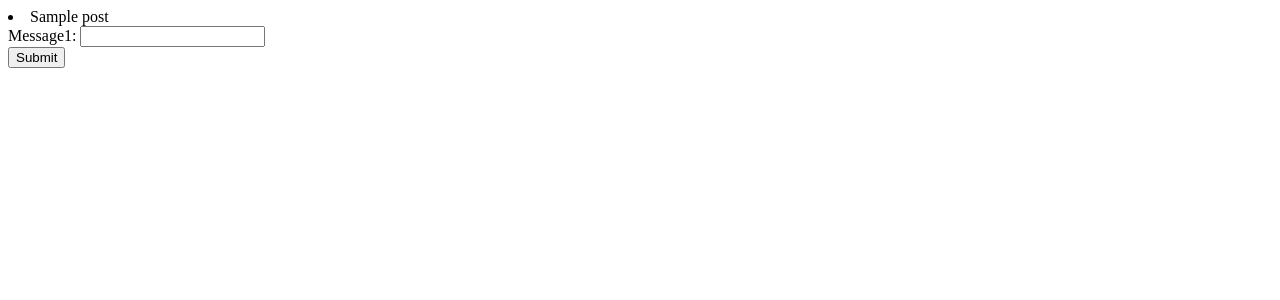
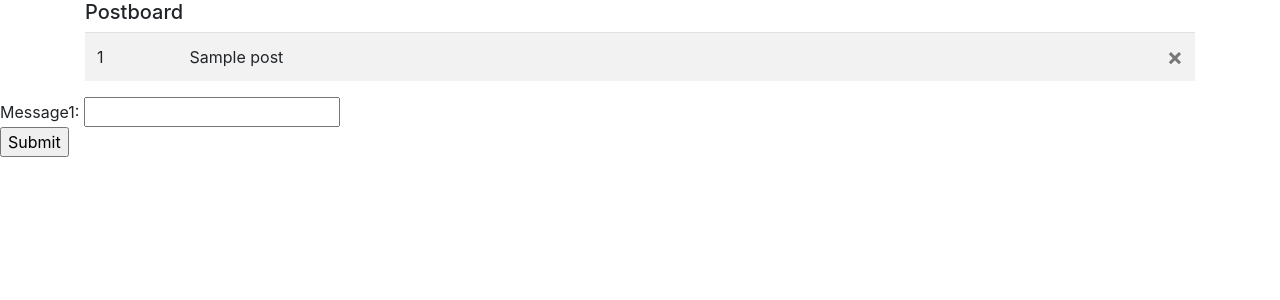
Before and after one commit to txf0990/Postboard, a Flask app: template templates/postboard.html in a window 1280 px wide. Shown: the top 300 px of the page. Run offline with Flask 2, Linux system fonts and the light colour scheme; the template is opened without the code that fills it: most values are stand-ins (such as "Sample title", 1, 10 or a date in 2020); some libraries are stand-ins or nearby versions.

Commit message:
This is the second version of the postboard

```diff
--- a/postboard.py
+++ b/postboard.py
@@ -6,9 +6,12 @@ class Database(object):
     def __init__(self, filename):
         self.conn = sqlite3.connect(filename)
         self.c = self.conn.cursor()
+        self.c.execute("CREATE TABLE IF NOT EXISTS board(ID integer PRIMARY KEY AUTOINCREMENT, content text)")
     def addEntry(self, entry):
-        self.c.execute("CREATE TABLE IF NOT EXISTS board(ID integer PRIMARY KEY UNIQUE, content text)")
         self.c.execute("INSERT INTO board(content) Values(?)", (entry,))
+        self.conn.commit()
+    def deleteEntry(self, ID):
+        self.c.execute("DELETE FROM board WHERE ID=?", (ID,))
         self.conn.commit()
     def showDatabase(self):
         result = []
--- a/server.py
+++ b/server.py
@@ -1,5 +1,5 @@
 #!/usr/bin/env python
-from flask import Flask, render_template, request
+from flask import Flask, render_template, request, redirect, url_for
 import sqlite3
 from postboard import Database
 
@@ -33,5 +33,11 @@ def visit_postboard():
     posts = database.showDatabase() # posts is a list of tuple.
     return render_template('postboard.html', posts=posts)
 
+@app.route('/delete')
+def delete():
+    database = Database('post.db')
+    database.deleteEntry(request.args['id'])
+    return redirect(url_for('visit_postboard'))
+
 if __name__ == '__main__':
     app.run()
--- a/templates/postboard.html
+++ b/templates/postboard.html
@@ -1,8 +1,42 @@
-{% for post in posts %}
-    <li>{{ post[1] }}</li>
-{% endfor %}
+<!doctype html>
+<html lang="en">
+  <head>
+    <!-- Required meta tags -->
+    <meta charset="utf-8">
+    <meta name="viewport" content="width=device-width, initial-scale=1, shrink-to-fit=no">
 
-<form name="Message" method="POST">
-Message1: <input type="text" name="content"><br>
-<input type="submit" value="Submit">
-</form>
+    <!-- Bootstrap CSS -->
+    <link rel="stylesheet" href="https://stackpath.bootstrapcdn.com/bootstrap/4.1.1/css/bootstrap.min.css" integrity="sha384-WskhaSGFgHYWDcbwN70/dfYBj47jz9qbsMId/iRN3ewGhXQFZCSftd1LZCfmhktB" crossorigin="anonymous">
+
+    <title>Hello, world!</title>
+  </head>
+  <body>
+	<main role="main" class="container">
+		<h5>Postboard</h5>
+		<table class="table table-striped">
+			<tbody>
+				{% for post in posts %}
+				<tr class="d-flex">
+					<td class="col-1">{{ post[0] }}</td>
+					<td class="col-10">{{ post[1] }}</td>
+					<td class="col-1"><a href="{{ url_for('delete', id=post[0]) }}">
+						<button type="button" class="close" aria-label="Close"><span aria-hidden="true">&times;</span></button>
+					</a></td>
+				</tr>
+				{% endfor %}
+			</tbody>
+		</table>
+	</main>
+
+	<form name="Message" action="{{ url_for('visit_postboard') }}" method="POST">
+	Message1: <input type="text" name="content"><br>
+	<input type="submit" value="Submit">
+	</form>
+
+    <!-- Optional JavaScript -->
+    <!-- jQuery first, then Popper.js, then Bootstrap JS -->
+    <script src="https://code.jquery.com/jquery-3.3.1.slim.min.js" integrity="sha384-q8i/X+965DzO0rT7abK41JStQIAqVgRVzpbzo5smXKp4YfRvH+8abtTE1Pi6jizo" crossorigin="anonymous"></script>
+    <script src="https://cdnjs.cloudflare.com/ajax/libs/popper.js/1.14.3/umd/popper.min.js" integrity="sha384-ZMP7rVo3mIykV+2+9J3UJ46jBk0WLaUAdn689aCwoqbBJiSnjAK/l8WvCWPIPm49" crossorigin="anonymous"></script>
+    <script src="https://stackpath.bootstrapcdn.com/bootstrap/4.1.1/js/bootstrap.min.js" integrity="sha384-smHYKdLADwkXOn1EmN1qk/HfnUcbVRZyYmZ4qpPea6sjB/pTJ0euyQp0Mk8ck+5T" crossorigin="anonymous"></script>
+  </body>
+</html>
```
